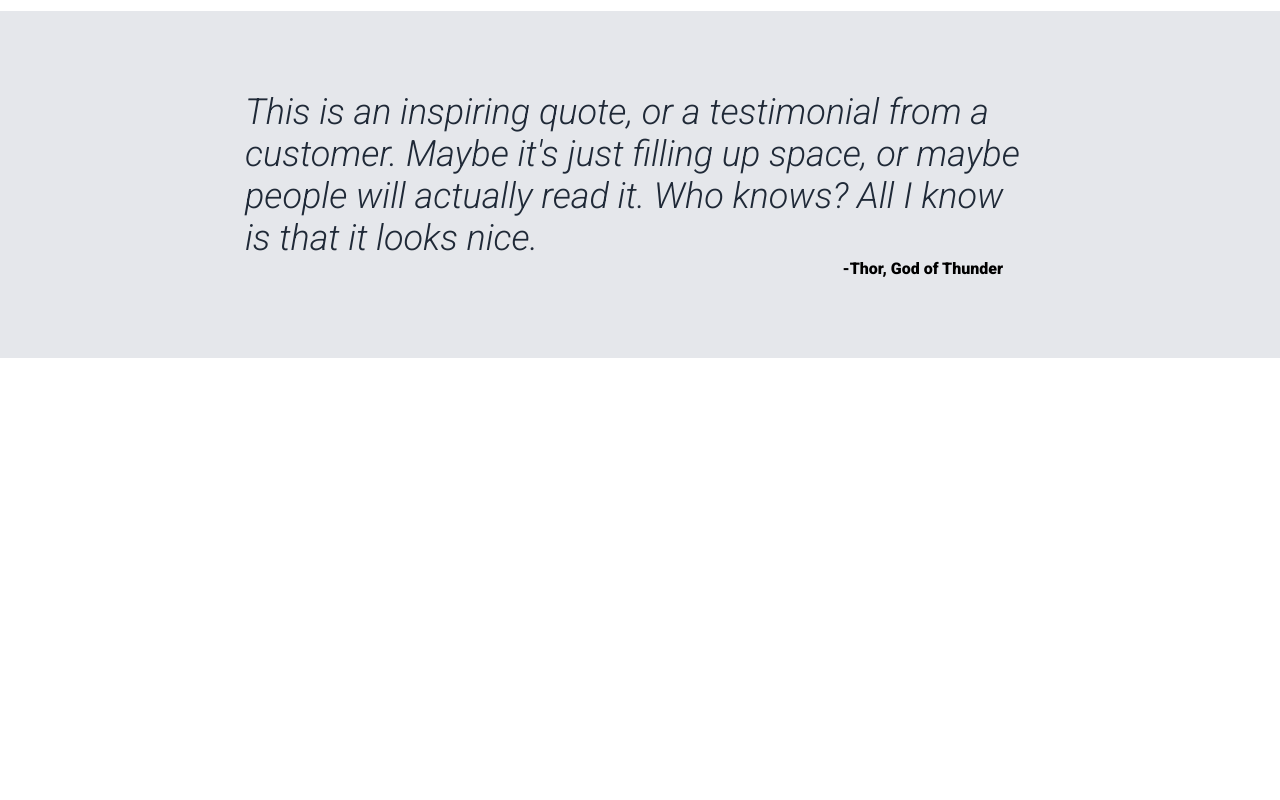
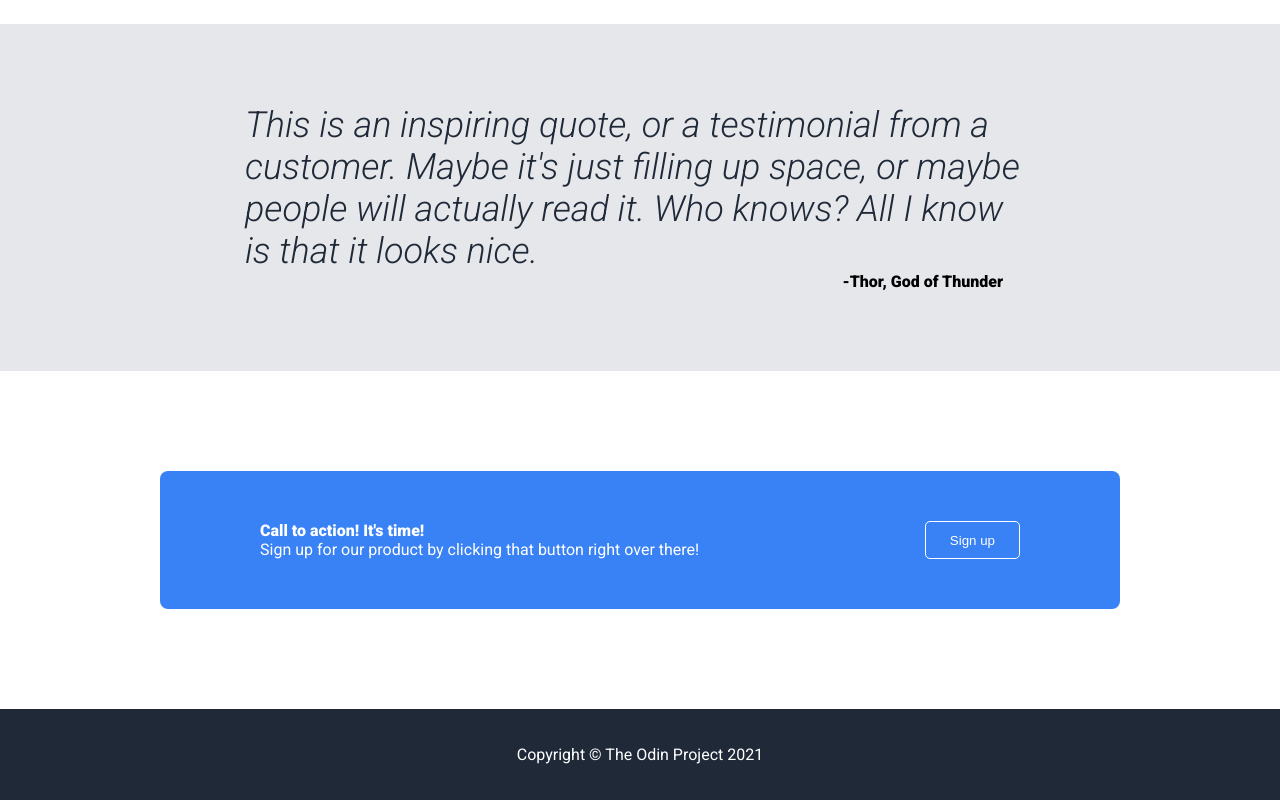
Before and after one commit to KarolMajerczyk/odin-landing-page, a plain HTML site: page index.html in a window 1280 px wide. Shown: the part 907-1707 px from the top of the page. Before the commit the page ends 1265 px from the top, so only its background shows below. Drawn offline with Linux system fonts and the light colour scheme.

Commit message:
Create cta section and footer section

```diff
--- a/index.html
+++ b/index.html
@@ -66,7 +66,21 @@
     </div>
 
     <!-- Section -->
+    <div class="cta-section">
+      <div class="cta-box container">
+        <div>
+          <p class="text-bold">Call to action! It's time!</p>
+          <p>
+            Sign up for our product by clicking that button right over there!
+          </p>
+        </div>
+        <button class="btn btn-inverted">Sign up</button>
+      </div>
+    </div>
 
     <!-- Footer -->
+    <div class="footer">
+      <p>Copyright © The Odin Project 2021</p>
+    </div>
   </body>
 </html>
--- a/style.css
+++ b/style.css
@@ -56,7 +56,7 @@ body {
 
 .hero {
   display: flex;
-  gap: 32px;
+  gap: 48px;
 
   padding: 100px 0px;
 }
@@ -83,7 +83,7 @@ body {
 }
 
 .btn {
-  padding: 8px 24px;
+  padding: 4px 24px;
   border-radius: 5px;
   border: none;
   color: #ffffff;
@@ -155,3 +155,34 @@ body {
   color: black;
   margin-right: 32px;
 }
+
+/*  */
+
+.cta-section {
+  padding: 100px 0px;
+}
+
+.cta-box {
+  background-color: #3882f6;
+  padding: 50px 100px;
+  border-radius: 8px;
+
+  display: flex;
+  justify-content: space-between;
+}
+
+.btn-inverted {
+  border: 1px solid white;
+}
+
+.text-bold {
+  font-weight: 900;
+}
+
+/*  */
+
+.footer {
+  background-color: #1f2937;
+  text-align: center;
+  padding: 36px;
+}
```
